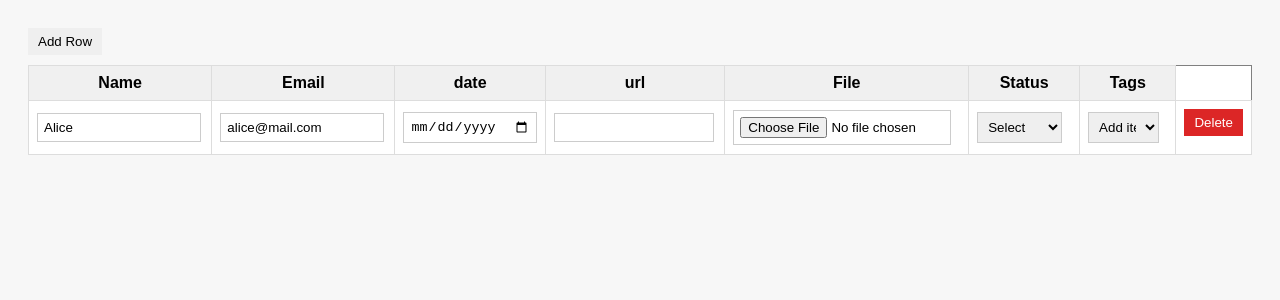
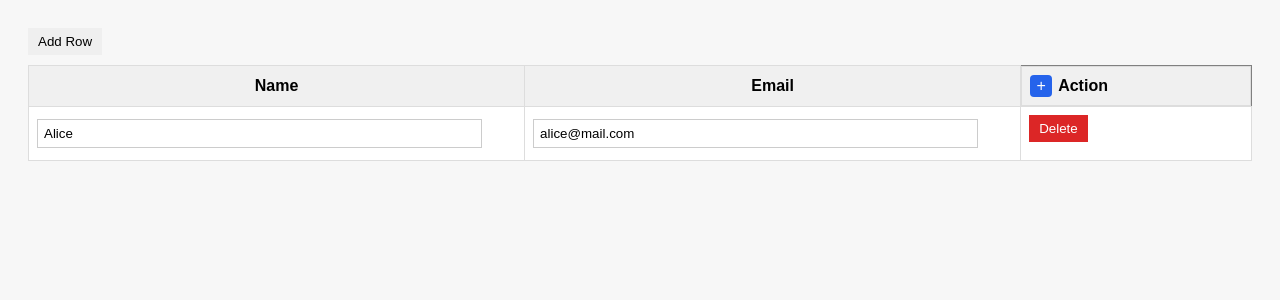
Before and after one commit to ManasHalari/prodev, a React (Vite) app: page / in a window 1280 px wide. Shown: the top 300 px of the page. Built offline with nearby package versions, Linux system fonts and the light colour scheme.

Commit message:
Now you can add individual items one by one like adding date , status and all

```diff
--- a/src/App.css
+++ b/src/App.css
@@ -48,23 +48,94 @@ select[multiple] {
   height: 80px;
 }
 
+.select-wrapper {
+  display: flex;
+  flex-direction: column;
+  gap: 6px; /* space between select and chips */
+}
+
 .chip-container {
   display: flex;
+  flex-wrap: wrap;
   gap: 6px;
-  flex-wrap: wrap;
+  padding-top: 4px; /* extra spacing from select */
 }
 
 .chip {
-  background: #e5e7eb;
-  padding: 4px 8px;
-  border-radius: 12px;
+  background: #e0e7ff; /* soft blue */
+  color: #1e3a8a; /* darker text */
+  padding: 4px 10px;
+  border-radius: 16px;
   display: flex;
   align-items: center;
   gap: 6px;
-  font-size: 12px;
+  font-size: 13px;
 }
 
 .chip-close {
   cursor: pointer;
   font-weight: bold;
+  color: #374151;
 }
+
+.mt-2 {
+  margin-top: 6px;
+}
+
+.action-header {
+  display: flex;
+  align-items: center;
+  gap: 6px;
+  justify-content: flex-start;
+}
+
+.header-plus {
+  width: 22px;
+  height: 22px;
+  font-size: 16px;
+  line-height: 1;
+  padding: 0;
+  border-radius: 4px;
+  border: none;
+  background: #2563eb;
+  color: white;
+  cursor: pointer;
+  flex-shrink: 0;
+}
+
+.header-plus:hover {
+  background: #1e40af;
+}
+
+.menu-item {
+  padding: 6px 10px;
+  cursor: pointer;
+  font-size: 14px;
+}
+
+.menu-item:hover {
+  background: #f3f4f6;
+}
+
+.notion-add {
+  position: relative;
+}
+
+.notion-menu {
+  position: absolute;
+  top: 26px;
+  left: 0;
+  background: white;
+  border: 1px solid #ddd;
+  border-radius: 6px;
+  width: 200px;
+  z-index: 20;
+  padding: 6px 0;
+}
+
+.menu-section {
+  padding: 6px 10px;
+  font-size: 12px;
+  font-weight: bold;
+  color: #6b7280;
+}
--- a/src/App.jsx
+++ b/src/App.jsx
@@ -1,12 +1,31 @@
-import { useState } from "react";
+import { useState , useRef} from "react";
 import { initialColumns, initialRows } from "./models/schema";
 import Cell from "./components/Cell";
 
+const typeLabels = {
+  text: "Text",
+  email: "Text",
+  date: "Date",
+  select: "Select",
+  "multi-select": "Multi Select",
+  file: "File",
+};
+
+function groupColumnsByType(columns) {
+  return columns.reduce((acc, col) => {
+    acc[col.type] = acc[col.type] || [];
+    acc[col.type].push(col);
+    return acc;
+  }, {});
+}
+
 
 export default function App() {
-  const [columns] = useState(initialColumns);
+  const [columns , setColumns] = useState(initialColumns.slice(0,2));
+  const [rows, setRows] = useState(initialRows);
+  const [open, setOpen] = useState(false);
 
-  const [rows, setRows] = useState(initialRows);
+  const menuRef = useRef(null);
 
   const updateCell = (rowId, colId, value) => {
     setRows(rows =>
@@ -16,6 +35,26 @@ export default function App() {
           : row
       )
     );
+  };
+
+  const remainingColumns = initialColumns.filter(
+    col => !columns.some(c => c.id === col.id)
+  );
+
+  const grouped = groupColumnsByType(remainingColumns);
+
+  const sectionOrder = [
+      "text",
+      "email",
+      "date",
+      "select",
+      "multi-select",
+      "file",
+    ];
+
+  const addColumn = col => {
+    setColumns(prev => [...prev, col]);
+    setOpen(false);
   };
 
   return (
@@ -37,6 +76,44 @@ export default function App() {
           {columns.map(col => (
             <th key={col.id}>{col.name}</th>
           ))}
+
+          <th className="action-header">
+            {remainingColumns.length > 0 && (
+              <div className="notion-add">
+                <button
+                  className="header-plus"
+                  onClick={() => setOpen(o => !o)}
+                >
+                  +
+                </button>
+
+                {open && (
+                <div className="notion-menu">
+                  {sectionOrder.map(type => {
+                    const cols = grouped[type];
+                    if (!cols) return null;
+
+                    return (
+                      <div key={type}>
+
+                        {cols.map(col => (
+                          <div
+                            key={col.id}
+                            className="menu-item"
+                            onClick={() => addColumn(col)}
+                          >
+                            {col.name}
+                          </div>
+                        ))}
+                      </div>
+                    );
+                  })}
+                </div>
+                )}
+              </div>
+            )}
+            <span>Action</span>
+          </th>
         </tr>
       </thead>
 
--- a/src/components/Cell.jsx
+++ b/src/components/Cell.jsx
@@ -42,12 +42,10 @@ export default function Cell({ column, value, onChange }) {
       );
 
 case "select": {
-      let selectedOption = column.options.find(
-        opt => opt.id === value
-      );
+  let selectedOption = column.options.find(opt => opt.id === value);
 
   return (
-        <div>
+    <div className="select-wrapper">
       <select
         className="input"
         value={value || ""}
@@ -62,43 +60,39 @@ export default function Cell({ column, value, onChange }) {
       </select>
 
       {value && selectedOption && (
+        <div className="chip-container mt-2">
           <div className="chip">
             {selectedOption.label}
             <span
               className="chip-close"
               onClick={e => {
                 e.stopPropagation();
-                  onChange(()=>{
+                onChange(() => {
                   selectedOption = null;
-                  }); // delete by id
+                });
               }}
             >
               ×
             </span>
+          </div>
         </div>
       )}
     </div>
   );
 }
 
-
-
-    case "multi-select":
+case "multi-select": {
   const selectedValues = value || [];
 
   return (
-        <div>
+    <div className="select-wrapper">
       <select
         className="input"
         onChange={e => {
           const selected = column.options.find(
             opt => opt.id === e.target.value
           );
-
-              if (
-                selected &&
-                !selectedValues.some(v => v.id === selected.id)
-              ) {
+          if (selected && !selectedValues.some(v => v.id === selected.id)) {
             onChange([...selectedValues, selected]);
           }
         }}
@@ -111,18 +105,15 @@ export default function Cell({ column, value, onChange }) {
         ))}
       </select>
 
-          <div className="chip-container">
+      {selectedValues.length > 0 && (
+        <div className="chip-container mt-2">
           {selectedValues.map(item => (
             <div key={item.id} className="chip">
               {item.label}
               <span
                 className="chip-close"
                 onClick={() =>
-                    onChange(
-                      selectedValues.filter(
-                        v => v.id !== item.id
-                      )
-                    )
+                  onChange(selectedValues.filter(v => v.id !== item.id))
                 }
               >
                 ×
@@ -130,8 +121,11 @@ export default function Cell({ column, value, onChange }) {
             </div>
           ))}
         </div>
+      )}
     </div>
   );
+}
+
 
     default:
       return (
```
Lines whose indentation alone changed are shown as unchanged.
